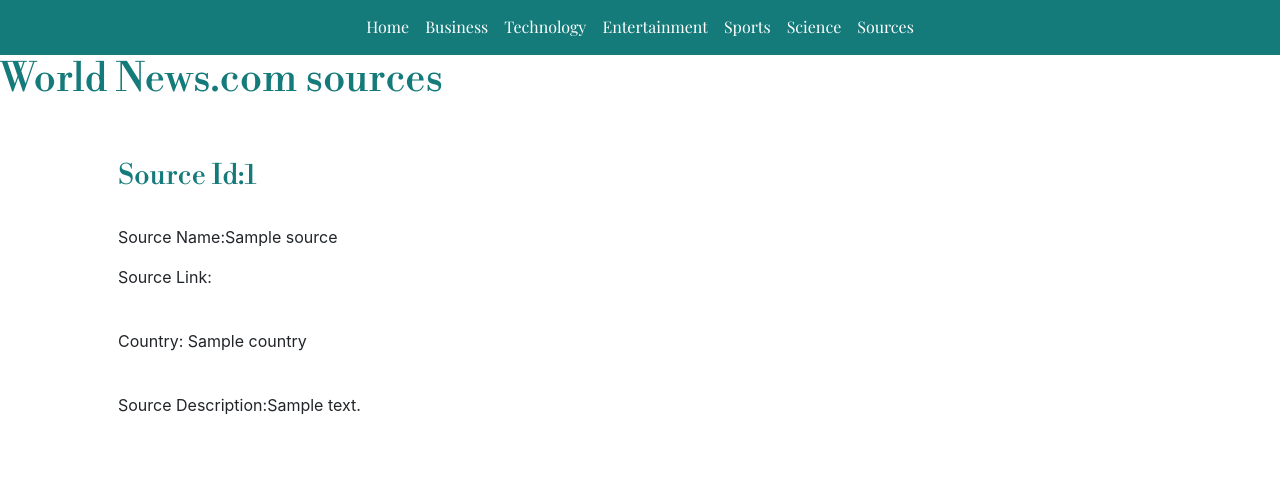
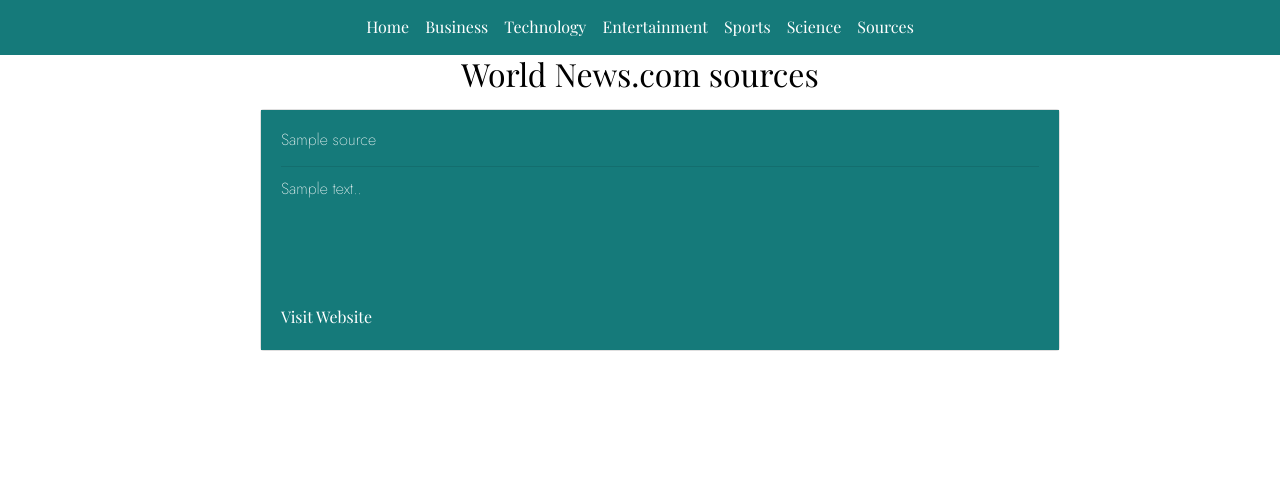
Before and after one commit to Liz-Adhiambo/NewsApi-App, a Flask app: template app/templates/sources.html in a window 1280 px wide. Shown: the part 72-552 px from the top of the page. Run offline with Flask 2, Linux system fonts and the light colour scheme; the template is opened without the code that fills it: most values are stand-ins (such as "Sample title", 1, 10 or a date in 2020); parts of the project's set-up code (start-up, migrations or seed data) failed here and were passed over.

Commit message:
Added link to view articles in sources website

```diff
--- a/app/static/css/index.css
+++ b/app/static/css/index.css
@@ -37,3 +37,19 @@ a{
     text-decoration: none;
     font-family: 'Playfair Display', serif;
 }
+
+#sources{
+
+    color: white;
+    font-family: 'Jost', sans-serif;
+}
+
+h2{
+    color:black;
+    font-family: 'Playfair Display', serif;
+    text-align: center;
+}
+
+#cards{
+    background-color: rgb(21, 122, 122);
+}
--- a/app/templates/sources.html
+++ b/app/templates/sources.html
@@ -1,24 +1,26 @@
 {% extends 'base.html' %}
 {% block content %}
-<h1> World News.com <span> sources</span> </h1>
-{%for sources in sources%}
-<div class="container p-5">
-     <div class="row">
-          <div class="col">
-               <h3> Source Id:{{sources.id}}</h3>
-                    <br>
+<h2> World News.com <span> sources</span> </h2>
 
-                    <p> Source Name:{{sources.name}}</p>
 
-               <p> Source Link:<a href="{{sources.url}}">{{sources.url}}</a></p>
-               <br>
-               <p> Country: {{sources.country}}</p>
-               <br>
-               <p>Source Description:{{sources.description}}</p>
-          </div>
-     </div>
+{%for source in sources%}
+<div class="container-fluid" id="sources">
+
+
+     <ul class="">
+          <li class="card card1 mt-3 mb-3" id="sources">
+               <div class="card-body " id="cards">
+                    <h6 class="card-title">{{source.name}}</h6>
+                    <hr>
+                    <h6 class="card-subtitle mb-2 text-muted"></h6>
+                    <p class="card-text" style="height: 7rem;overflow: hidden;">{{source.description}}.</p>
+                    <a href="{{source.url}}" class="card-link">Visit Website</a>
+
+               </div>
+          </li>
+     </ul>
+
 </div>
-
 {%endfor%}
 
 {% endblock %}
```
